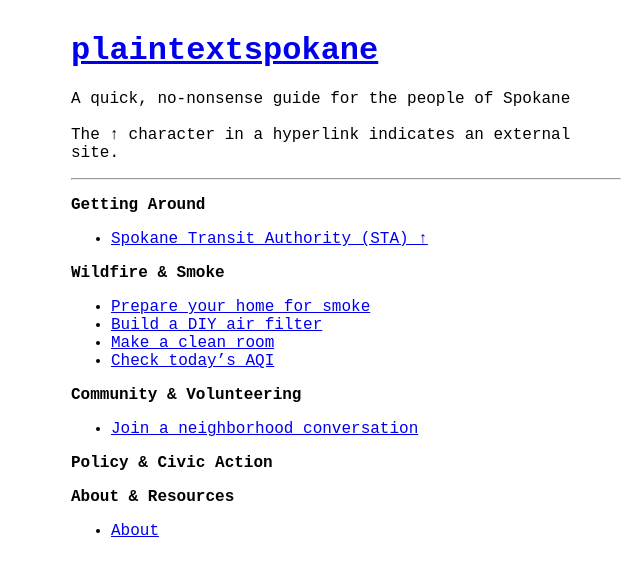
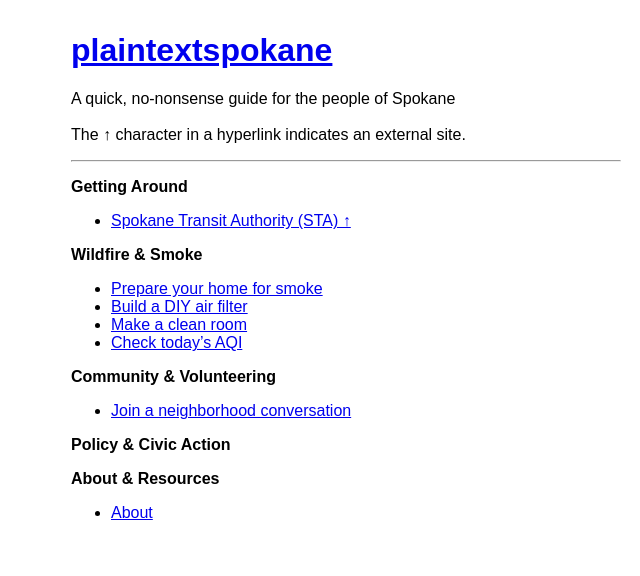
Before and after one commit to plaintextspokane/plaintextspokane.github.io, a Jekyll site: the page built from index.md, in a window 1280 px wide. Shown: the top 576 px of the page, without its empty margins (294-934 px from the left). Built offline with Jekyll 4.4.1, drawn with Linux system fonts in a browser that asks for light colours.

Commit message:
Update style.css

```diff
--- a/assets/css/style.css
+++ b/assets/css/style.css
@@ -1,5 +1,5 @@
 body {
-  font-family: Courier New, Arial;
+  font-family: Arial;
   margin: 2rem auto;
   max-width: 550px;
   padding: 0 1rem;
```
